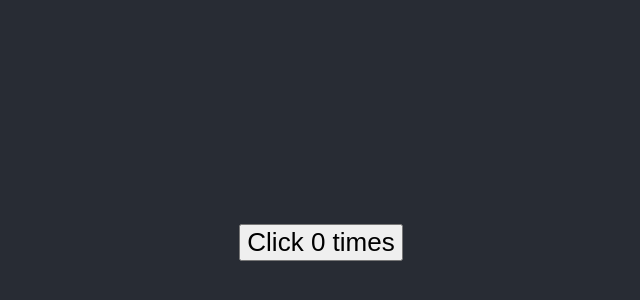
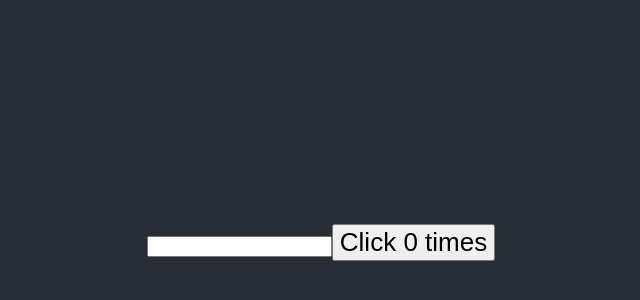
Before and after one commit to Rick799/Practice-React-Projects, a React (Vite) app in the folder react-projects/: page / in a window 1280 px wide. Shown: the part 158-458 px from the top of the page, without its empty margins (319-959 px from the left). Built offline with nearby package versions, Linux system fonts and the light colour scheme.

Commit message:
react_codevoution: conditionally run effects

```diff
--- a/react-projects/src/App.jsx
+++ b/react-projects/src/App.jsx
@@ -6,7 +6,7 @@
 function App() {
   return (
     <div className="App-header">
-  {/*<ClassCounterOne />*/}
+      {/*<ClassCounterOne />*/}
       <HookCounterOne/>
     </div>
   )
--- a/react-projects/src/components/ClassCounterOne.jsx
+++ b/react-projects/src/components/ClassCounterOne.jsx
@@ -4,21 +4,26 @@
 	constructor(props) {
 		super(props)
 		this.state = {
-            count: 0
+			count: 0,
+			name: ''
 		}
 	}
 
 	componentDidMount() {
-        document.title = 'Clicked ${this.state.count} times'
+		document.title = `Clicked ${this.state.count} times`
 	}
 
 	componentDidUpdate(prevProps, prevState) {
-        document.title = 'Clicked ${this.state.count} times'
+		if (prevState.count !== this.state.count) {
+			console.log('Updating document title')
+			document.title = `Clicked ${this.state.count} times`
+		}
 	}
 
 	render() {
 		return (
 			<div>
+				<input type="text" value={this.state.name} onChange={e => this.setState({ name: e.target.value })} />
 				<button onClick={() => this.setState({ count: this.state.count + 1 })}>
 					Click {this.state.count} times
 				</button>
--- a/react-projects/src/components/HookCounterOne.jsx
+++ b/react-projects/src/components/HookCounterOne.jsx
@@ -1,15 +1,17 @@
 import React, { useState, useEffect } from 'react'
 
 function HookCounterOne() {
-    const [count, setCount] = useState(0)
-
+	const [count, setCount] = useState(0)
+	const [name, setName] = useState('')
 	useEffect(() => {
+		console.log('useEffect - Updating document title ')
 		document.title = `You clicked ${count} times`
-	})
+	}, [count])
 	return (
 		<div>
+			<input type="text" value={name} onChange={e => setName(e.target.value)} />
 			<button onClick={() => setCount(count + 1)}>
-				Click {count} times
+				 Click {count} times
 			</button>
 		</div>
 	)
```
Lines whose indentation alone changed are shown as unchanged.
